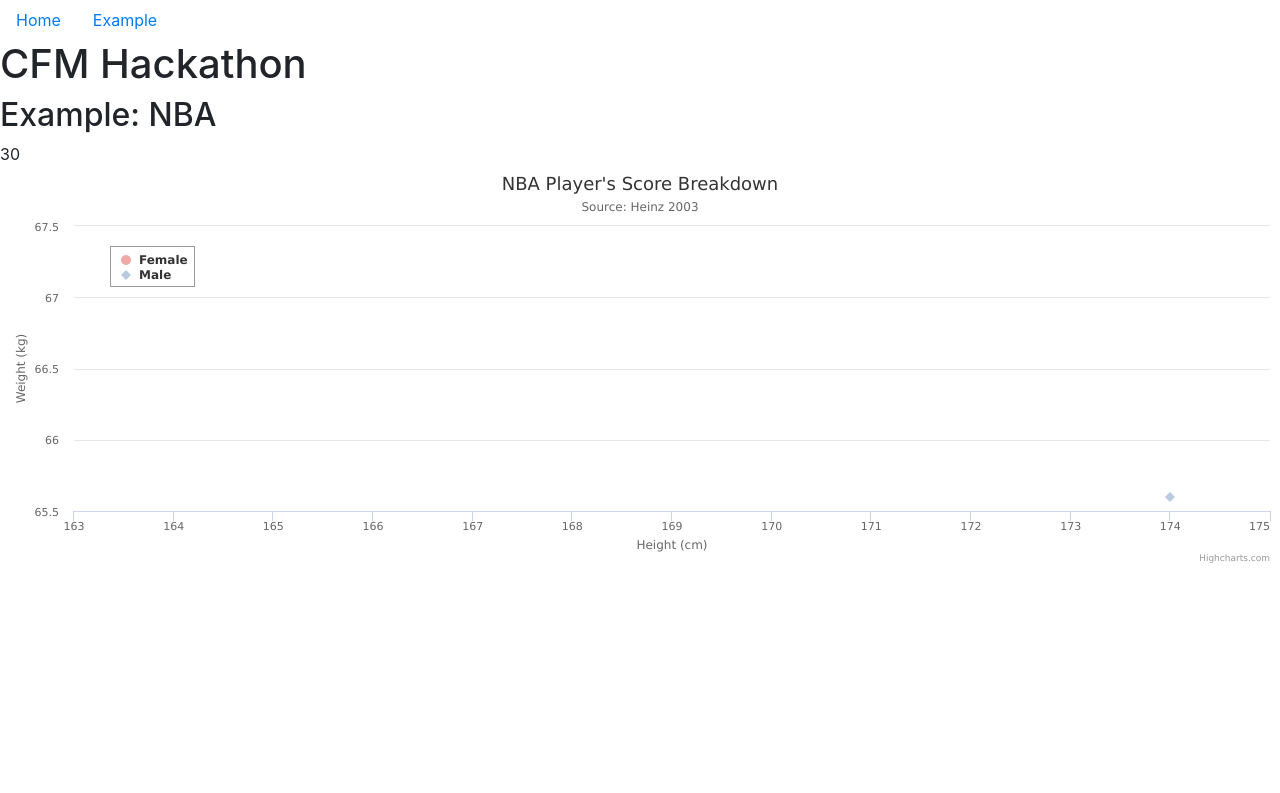
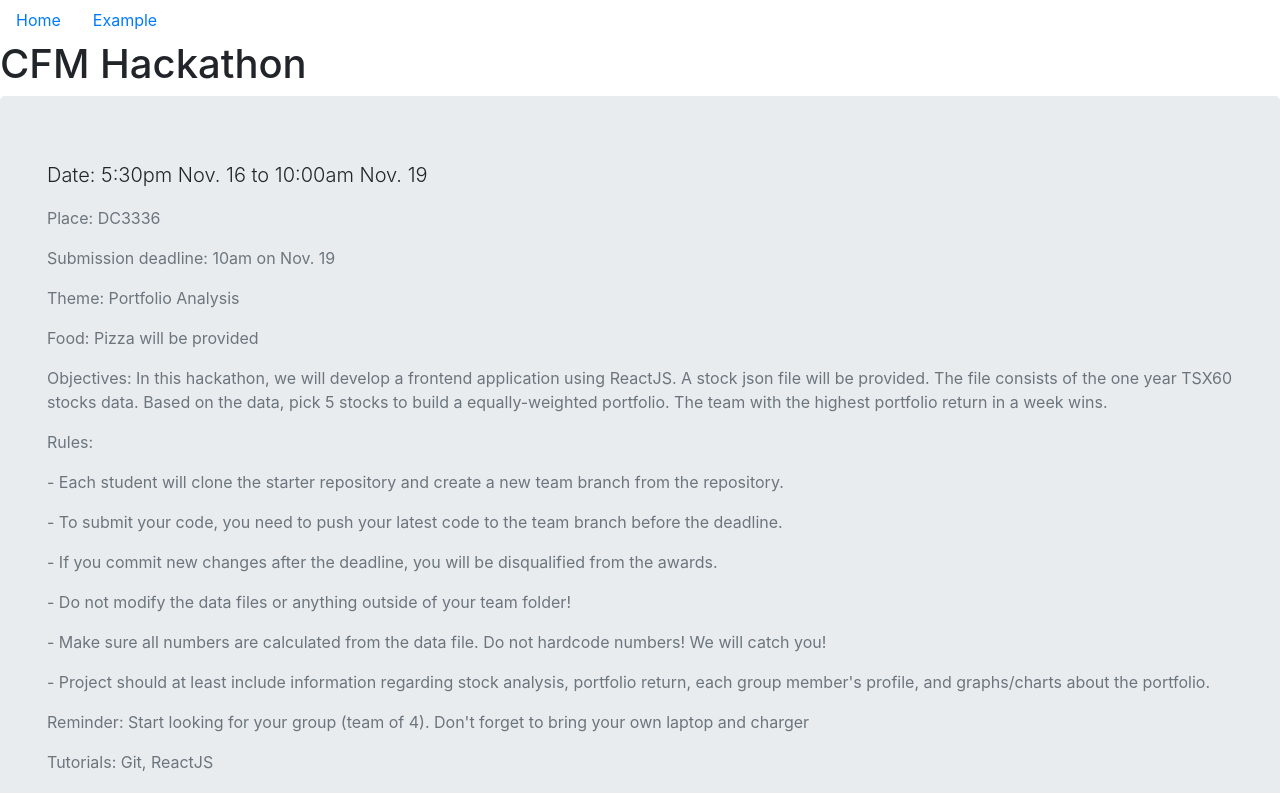
Before and after one commit to uwcfm/CFM-HACK-2018, a React (Create React App) app: page /example in a window 1280 px wide. Shown: the top 793 px of the page. Built offline with nearby package versions, Linux system fonts and the light colour scheme.

Commit message:
trying to fix github route and links using hashrouter

```diff
--- a/src/App.js
+++ b/src/App.js
@@ -1,5 +1,5 @@
 import React, { Component } from 'react';
-import {Route, Switch} from 'react-router-dom';
+import {HashRouter, Route, Switch} from 'react-router-dom';
 // import logo from './logo.svg';
 import './App.css';
 import Nav from './Components/Nav';
@@ -8,10 +8,10 @@ import Home from './Page/Home';
 import Example from './Page/Example';
 class App extends Component {
   render() {
-    console.log("This is the process.env", process.env.PUBLIC_URL);
 
     return (
       <div className="App">
+        <HashRouter>
           <div className='home-container'>
             <Nav />
             <div className='home-container'>
@@ -26,6 +26,7 @@ class App extends Component {
               }} />
             </Switch>
           </div>
+        </HashRouter>
       </div>
     );
   }
--- a/src/Components/Nav.js
+++ b/src/Components/Nav.js
@@ -1,4 +1,5 @@
 import React from 'react';
+import { Link } from 'react-router-dom';
 import { Nav, NavLink } from 'reactstrap';
 
 class NavBar extends React.Component {
@@ -6,8 +7,8 @@ class NavBar extends React.Component {
     return(
       <div className='home-container'>
         <Nav pills>
-          <NavLink href='/'>Home</NavLink>
-          <NavLink href='/example'>Example</NavLink>
+          <NavLink tag={Link} to='/'>Home</NavLink>
+          <NavLink tag={Link} to='/example'>Example</NavLink>
         </Nav>
       </div>
   );
--- a/src/index.js
+++ b/src/index.js
@@ -4,9 +4,8 @@ import './index.css';
 import App from './App';
 import * as serviceWorker from './serviceWorker';
 import 'bootstrap/dist/css/bootstrap.css';
-import { BrowserRouter as Router} from 'react-router-dom';
 
-ReactDOM.render(<Router basename={process.env.PUBLIC_URL}>< App /></Router>, document.getElementById('root'));
+ReactDOM.render(< App />, document.getElementById('root'));
 
 // If you want your app to work offline and load faster, you can change
 // unregister() to register() below. Note this comes with some pitfalls.
```
Lines whose indentation alone changed are shown as unchanged.
